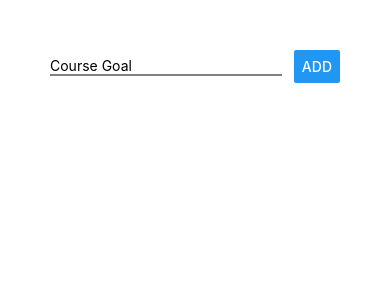
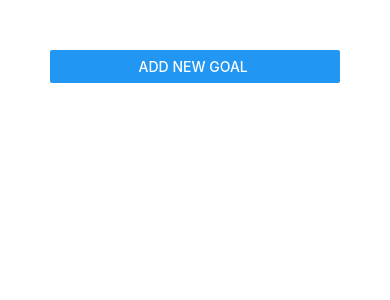
Before and after one commit to yinnyC/reactnative-first-app, a React Native app: screen / in a window 390 px wide. Shown: the top 300 px of the page. Built offline with nearby package versions, Linux system fonts and the light colour scheme.

Commit message:
Add Modal

```diff
--- a/App.js
+++ b/App.js
@@ -1,23 +1,18 @@
 import { StatusBar } from 'expo-status-bar';
 import React, { useState } from 'react';
-import {
-	StyleSheet,
-	Text,
-	View,
-	Button,
-	TextInput,
-	FlatList,
-} from 'react-native';
+import { StyleSheet, View, Button, FlatList } from 'react-native';
 import GoalItem from './components/GoalItem';
 import GoalInput from './components/GoalInput';
 
 export default function App() {
 	const [courseGoals, setCourseGoals] = useState([]);
+	const [isAddMode, setIsAddMode] = useState(false);
 	const addGoalHangler = (goalTitle) => {
 		setCourseGoals((currentGoals) => [
 			...currentGoals,
 			{ id: Math.random().toString(), value: goalTitle },
 		]);
+		setIsAddMode(false);
 	};
 	const removeGoalHandler = (goalId) => {
 		setCourseGoals((currentGoals) => {
@@ -27,7 +22,8 @@
 
 	return (
 		<View style={styles.screen}>
-			<GoalInput onAddGoal={addGoalHangler} />
+			<Button title="Add New Goal " onPress={() => setIsAddMode(true)} />
+			<GoalInput visible={isAddMode} onAddGoal={addGoalHangler} />
 			<FlatList
 				keyExtractor={(item, index) => item.id}
 				data={courseGoals}
--- a/components/GoalInput.js
+++ b/components/GoalInput.js
@@ -1,11 +1,12 @@
 import React, { useState } from 'react';
-import { View, TextInput, Button, StyleSheet } from 'react-native';
+import { View, TextInput, Button, StyleSheet, Modal } from 'react-native';
 const GoalInput = (props) => {
 	const [enteredGoal, setEnteredGoal] = useState('');
 	const goalInputHandler = (enteredGoal) => {
 		setEnteredGoal(enteredGoal);
 	};
 	return (
+		<Modal visible={props.visible} animationType="slide">
 			<View style={styles.inputContainer}>
 				<TextInput
 					placeholder="Course Goal"
@@ -15,18 +16,20 @@
 				/>
 				<Button title="ADD" onPress={props.onAddGoal.bind(this, enteredGoal)} />
 			</View>
+		</Modal>
 	);
 };
 const styles = StyleSheet.create({
 	inputContainer: {
-		flexDirection: 'row',
-		justifyContent: 'space-between',
+		flex: 1,
+		justifyContent: 'center',
 		alignItems: 'center',
 	},
 	input: {
 		width: '80%',
 		borderBottomColor: 'grey',
 		borderBottomWidth: 2,
+		margin: 10,
 	},
 });
 export default GoalInput;
```
Lines whose indentation alone changed are shown as unchanged.
